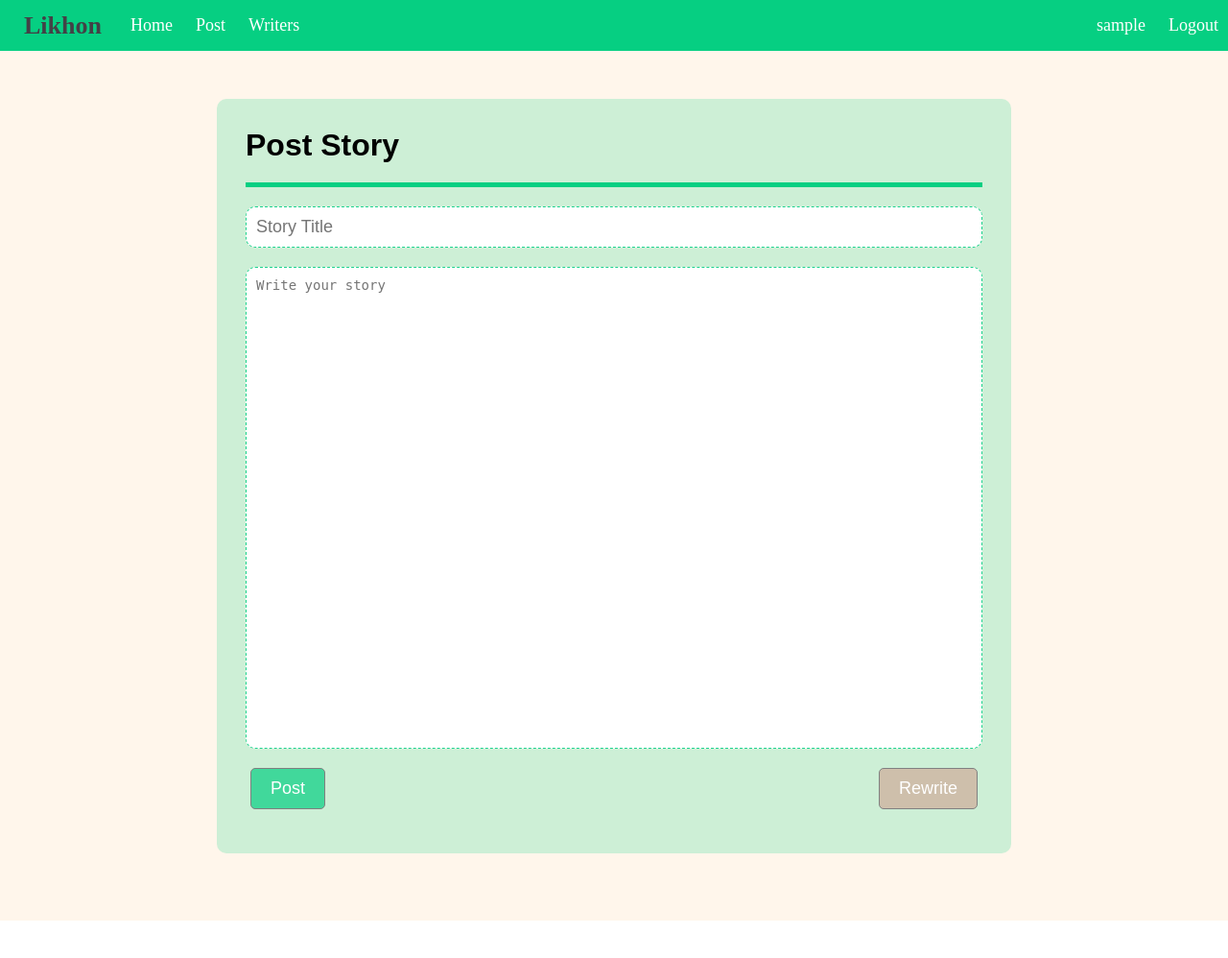
After one commit to jubayertalha/likhon_social_platform, a PHP site: page /View/post.php in a window 1280 px wide. The commit adds this page. Shown: the top 998 px of the page at 96% size. Run offline with PHP 8.4, Linux system fonts and the light colour scheme; the visitor is signed in with stand-in values (Sample User, id 1).

Commit message:
add creat post

```diff
--- /dev/null
+++ b/CSS/post.css
@@ -0,0 +1,100 @@
+.main_container{
+    width: 100%;
+    position: absolute;
+    top: 53px;
+    background-color: rgb(255, 246, 235);
+    font-family: Arial, Helvetica, sans-serif;
+}
+
+.post{
+    width: 60%;
+    margin-top: 50px;
+    margin-left: auto;
+    margin-right: auto;
+    padding: 30px;
+    background-color: rgba(6, 207, 130, 0.2);
+    border-radius: 10px;
+    margin-bottom: 70px;
+}
+
+.post h1{
+    border-bottom: 5px solid rgba(6, 207, 130);
+    margin: 0px;
+    padding-bottom: 20px;
+}
+
+.form_group{
+    margin-top: 20px;
+    width: 100%;
+}
+
+#title{
+    width: 100%;
+    font-size: 18px;
+    padding: 10px;
+    border: 1px dashed rgba(6, 207, 130,0.9);
+    border-radius: 10px;
+}
+
+#title:focus{
+    outline: rgba(6, 207, 130,0.9) solid 1px;
+    border: none;
+}
+
+#story{
+    width: 100%;
+    font-size: 14px;
+    padding: 10px;
+    border: 1px dashed rgba(6, 207, 130,0.9);
+    border-radius: 10px;
+    margin-top: 20px;
+    resize: none;
+}
+
+#story:focus{
+    outline: rgba(6, 207, 130,0.9) solid 1px;
+    border: none;
+}
+
+.button{
+    width: 100%;
+    margin-top: 20px;
+    display: flex;
+    margin-left: 5px;
+}
+
+#submit{
+    font-size: 18px;
+    color: white;
+    padding-left: 20px;
+    padding-right: 20px;
+    padding-bottom: 10px;
+    padding-top: 10px;
+    background-color: rgba(6, 207, 130,0.7);
+    border: 1px solid gray;
+    border-radius:5px;
+    cursor: pointer;
+}
+
+#submit:hover{
+    background-color: rgba(6, 207, 130,0.9);
+}
+
+#reset{
+    font-size: 18px;
+    color: white;
+    padding-left: 20px;
+    padding-right: 20px;
+    padding-bottom: 10px;
+    padding-top: 10px;
+    background-color: rgba(207, 0, 0, 0.2);
+    border: 1px solid gray;
+    border-radius: 5px;
+    margin-left: auto;
+    margin-right: 10px;
+    cursor: pointer;
+}
+
+#reset:hover{
+    background-color: rgba(207, 0, 0, 0.4);
+}
--- a/View/header.php
+++ b/View/header.php
@@ -11,8 +11,8 @@
         <div class="left">
             <ul>
                 <li><a href="/View/home.php">Home</a></li>
-                <li><a href="#">Post</a></li>
-                <li><a href="#">Search</a></li>
+                <li><a href="/View/post.php">Post</a></li>
+                <li><a href="#">Writers</a></li>
             </ul>
         </div>
         <div class="right">
--- /dev/null
+++ b/View/post.php
@@ -0,0 +1,26 @@
+<?php require_once('../Controller/session.php');
+    $userName = $_SESSION['userName'];
+?>
+
+<html>
+    <head>
+        <title>Post Story</title>
+        <style><?php include '../CSS/post.css'; ?></style>
+    </head>
+    <body>
+        <?php require_once('header.php'); ?>
+        <div class="main_container">
+            <div class="post">
+                <h1>Post Story</h1>
+                <form class="form_group" action="../Controller/storyupload.php" method="POST">
+                    <input id="title" type="text" maxlength="60" minlength="1" name="title" placeholder="Story Title">
+                    <textarea id="story" rows="30" minlength="60" name="story" placeholder="Write your story"></textarea>
+                    <div class="button">
+                        <input id="submit" type="submit" name="submit" value="Post">
+                        <input id="reset" type="reset" name="reset" value="Rewrite">
+                    </div>
+                </form>
+            </div>
+        </div>
+    </body>
+</html>
```
Also changed, not shown: Controller/storyupload.php (added, +31 -0 lines), Model/Story.php (added, +17 -0 lines), Story/talha1/20211026025040.json (added, +1 -0 lines).
